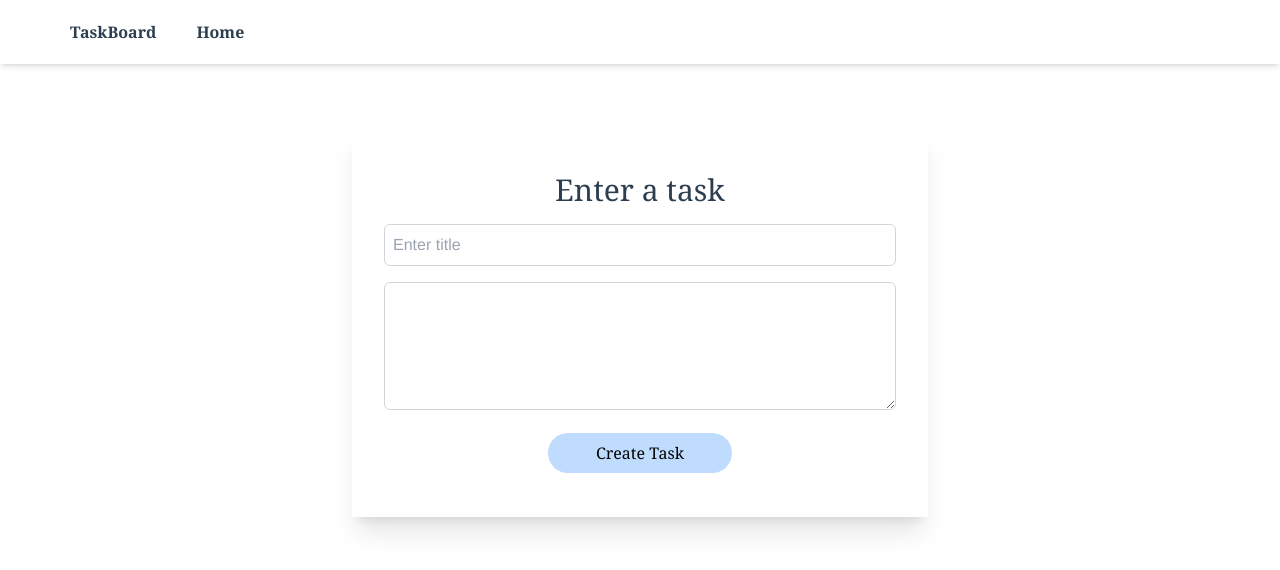
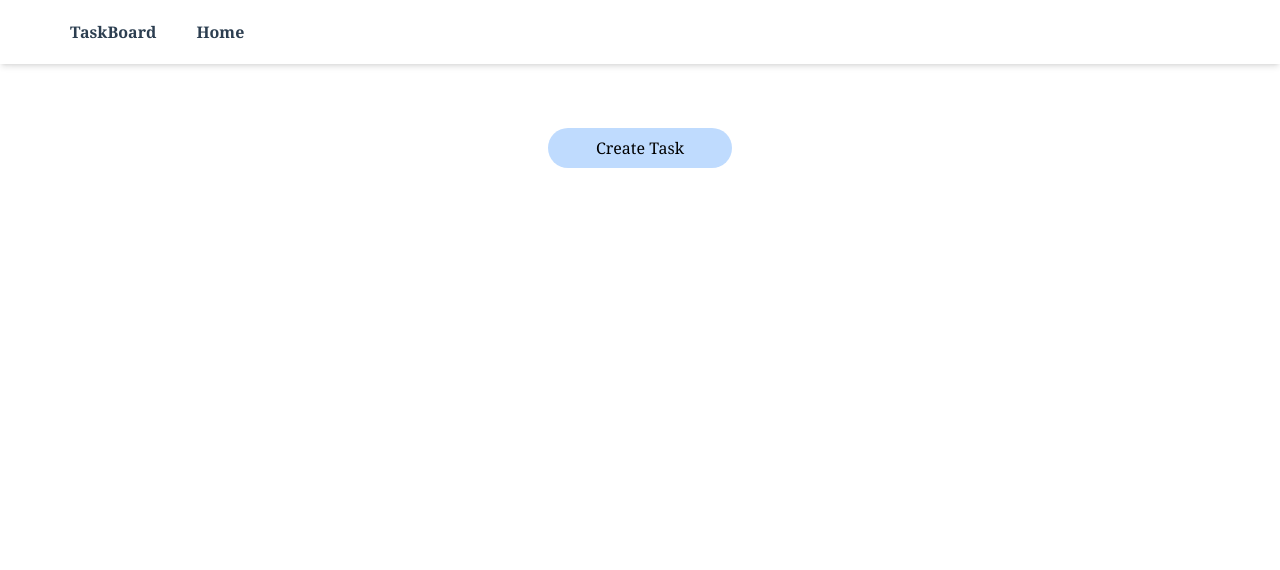
Before and after one commit to OXAYR/Evaluation.vue, a Vue app: page /#/home in a window 1280 px wide. Shown: the top 570 px of the page. Built offline with nearby package versions, Linux system fonts and the light colour scheme.

Commit message:
Router view works

```diff
--- a/src/components/CreateTask.vue
+++ /dev/null
@@ -1,56 +0,0 @@
-<template>
-  <div class="shadow-xl mt-32 Login px-8 py-11 max-w-xl mx-auto">
-    <h1 class="text-center text-3xl font-medium font-serif">Enter a task</h1>
-    <input
-      type="text"
-      placeholder="Enter title"
-      id="todo"
-      v-model="todo.title"
-      class="mt-4 p-2 border border-gray-300 rounded-md w-full"
-    />
-    <textarea
-      type="text"
-      placeholder="Enter Description"
-      v-model="todo.desc"
-      class="mt-4 h-32 border border-gray-300 rounded-md w-full"
-    />
-    <p v-if="error.length" class="text-red-500 text-sm">{{ error }}</p>
-    <router-link to="home/tasklist">
-      <button
-        class="mt-4 px-12 py-2 bg-blue-200 hover:bg-blue-400 rounded-full"
-        @click="validate(todo)"
-      >
-        <p class="text-black font-serif text-center">Create Task</p>
-      </button>
-    </router-link>
-  </div>
-</template>
-
-<script>
-import { mapActions } from "vuex";
-export default {
-  name: "CreateTask",
-  data() {
-    return {
-      todo: {
-        title: "",
-        desc: " ",
-      },
-      error: [],
-    };
-  },
-
-  methods: {
-    ...mapActions({ createTask: "createTask" }),
-    validate(obj) {
-      if (obj.title != "" && obj.desc != "") {
-        this.createTask(obj);
-      } else {
-        this.error.push("enter values");
-      }
-    },
-  },
-};
-</script>
-<!-- Add "scoped" attribute to limit CSS to this component only -->
-<style scoped></style>
--- a/src/components/Home.vue
+++ b/src/components/Home.vue
@@ -1,18 +1,18 @@
 <template>
-  <CreateTask />
+  <router-link to="/createTask">
+    <button class="mt-32 px-12 py-2 bg-blue-200 hover:bg-blue-400 rounded-full">
+      <p class="text-black font-serif text-center">Create Task</p>
+    </button>
+  </router-link>
 </template>
 
 <script>
-import CreateTask from "./CreateTask.vue";
 export default {
   name: "Home",
   data() {
     return {
       clicked: false,
     };
-  },
-  components: {
-    CreateTask,
   },
   methods: {
     checkClick() {
--- /dev/null
+++ b/src/views/CreateTaskView.vue
@@ -0,0 +1,56 @@
+<template>
+    <div class="shadow-sm mt-32 Login px-8 py-11 max-w-full">
+      <h1 class="text-center text-3xl font-medium font-serif">Enter a task</h1>
+      <input
+        type="text"
+        placeholder="Enter title"
+        id="todo"
+        v-model="todo.title"
+        class="mt-4 p-2 border border-gray-300 rounded-md w-full"
+      />
+      <textarea
+        type="text"
+        placeholder="Enter Description"
+        v-model="todo.desc"
+        class="mt-4 h-32 border border-gray-300 rounded-md w-full"
+      />
+      <p v-if="error.length" class="text-red-500 text-sm">{{ error }}</p>
+      <router-link to="/taskview">
+        <button
+          class="mt-4 px-12 py-2 bg-blue-200 hover:bg-blue-400 rounded-full"
+          @click="validate(todo)"
+        >
+          <p class="text-black font-serif text-center">Create Task</p>
+        </button>
+      </router-link>
+    </div>
+  </template>
+
+  <script>
+  import { mapActions } from "vuex";
+  export default {
+    name: "CreateTask",
+    data() {
+      return {
+        todo: {
+          title: "",
+          desc: " ",
+        },
+        error: [],
+      };
+    },
+
+    methods: {
+      ...mapActions({ createTask: "createTask" }),
+      validate(obj) {
+        if (obj.title != "" && obj.desc != "") {
+          this.createTask(obj);
+        } else {
+          this.error.push("enter values");
+        }
+      },
+    },
+  };
+  </script>
+  <!-- Add "scoped" attribute to limit CSS to this component only -->
+  <style scoped></style>
--- a/src/views/HomeView.vue
+++ b/src/views/HomeView.vue
@@ -1,8 +1,8 @@
 <template>
   <div class="home">
     <Nav />
+    <router-view class="mt-32" />
     <Home />
-    <router-view />
   </div>
 </template>
 
```
Also changed, not shown: src/router/index.js (+6 -1 lines).
